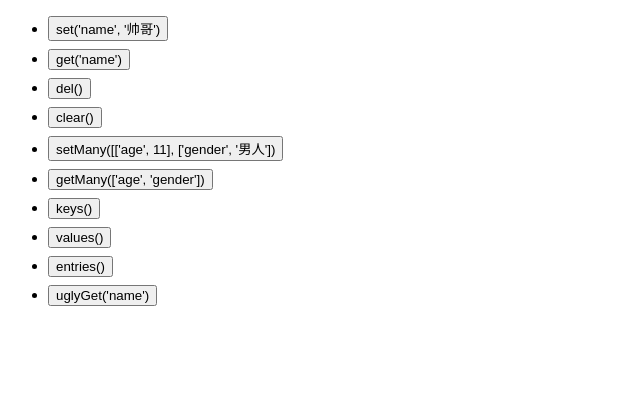
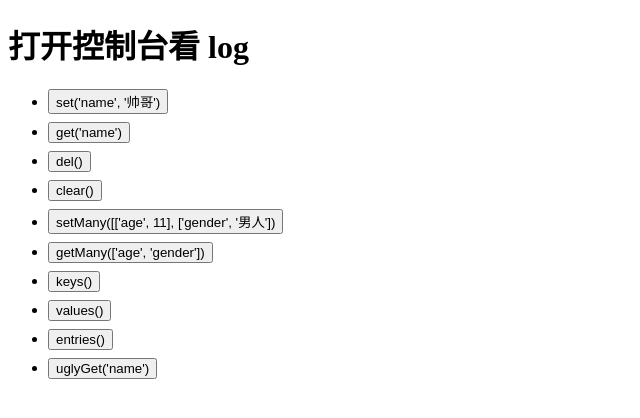
Before and after one commit to haixiangyan/my-idb-keyval, a website built with webpack: page index.html in a window 1280 px wide. Shown: the whole page, without its empty margins (0-640 px from the left). Built offline with nearby package versions, Linux system fonts and the light colour scheme.

Commit message:
feat: 添加 h1

```diff
--- a/index.html
+++ b/index.html
@@ -10,6 +10,8 @@
   <title>测试</title>
 </head>
 <body>
+
+<h1>打开控制台看 log</h1>
 
 <ul>
   <li>
```
